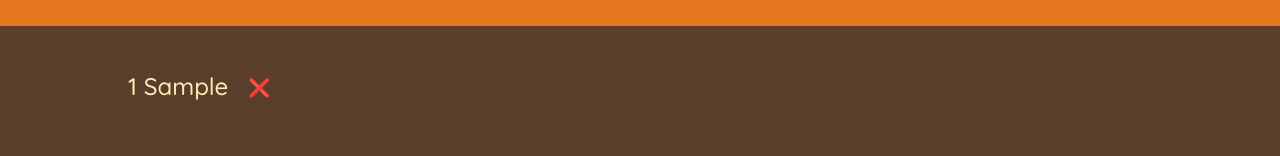
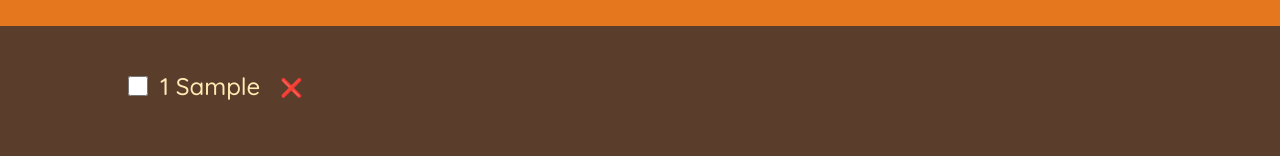
Before and after one commit to akamensi/Ultimate-react-learning, a React (Create React App) app in the folder 05-travel-list/: page / in a window 1280 px wide. Both pictures are taken after typing "Sample" into the empty fields and a click on the button "ADD". Shown: the part 251-407 px from the top of the page. Built offline with nearby package versions, Linux system fonts and the light colour scheme.

Commit message:
Complex Immutable Data Operation

```diff
--- a/05-travel-list/src/App.js
+++ b/05-travel-list/src/App.js
@@ -1,10 +1,4 @@
 import { useState } from "react";
-
-const initialItems = [
-  { id: 1, description: "Passports", quantity: 2, packed: false },
-  { id: 2, description: "Socks", quantity: 12, packed: false },
-  { id: 3, description: "charger", quantity: 1, packed: true },
-];
 
 export default function App() {
   const [items, setItems] = useState([]);
@@ -13,11 +7,27 @@ export default function App() {
     setItems((items) => [...items, item]);
   }
 
+  function handleDeleteItem(id) {
+    setItems((items) => items.filter((item) => item.id !== id));
+  }
+
+  function handleToggleItem(id) {
+    setItems((items) =>
+      items.map((item) =>
+        item.id === id ? { ...item, packed: !item.packed } : item
+      )
+    );
+  }
+
   return (
     <div className="app">
       <Logo />
       <Form onAddItems={handleAddItems} />
-      <PackingList items={items} />
+      <PackingList
+        items={items}
+        onDeleteItem={handleDeleteItem}
+        onToggleItem={handleToggleItem}
+      />
       <Stats />
     </div>
   );
@@ -65,12 +75,17 @@ function Form({ onAddItems }) {
   );
 }
 
-function PackingList({ items }) {
+function PackingList({ items, onDeleteItem, onToggleItem }) {
   return (
     <div className="list">
       <ul>
         {items.map((i) => (
-          <Item i={i} key={i.id} />
+          <Item
+            i={i}
+            onDeleteItem={onDeleteItem}
+            onToggleItem={onToggleItem}
+            key={i.id}
+          />
         ))}
       </ul>
     </div>
@@ -85,13 +100,22 @@ function Stats() {
   );
 }
 
-function Item({ i }) {
+function Item({ i, onDeleteItem, onToggleItem }) {
   return (
-    <li>
-      <span style={i.packed ? { textDecoration: "line-through" } : {}}>
-        {i.quantity} {i.description}
-      </span>
-      <button>❌</button>
-    </li>
+    <>
+      <li>
+        <input
+          type="checkbox"
+          value={i.packed}
+          onChange={() => {
+            onToggleItem(i.id);
+          }}
+        />
+        <span style={i.packed ? { textDecoration: "line-through" } : {}}>
+          {i.quantity} {i.description}
+        </span>
+        <button onClick={() => onDeleteItem(i.id)}>❌</button>
+      </li>
+    </>
   );
 }
```
